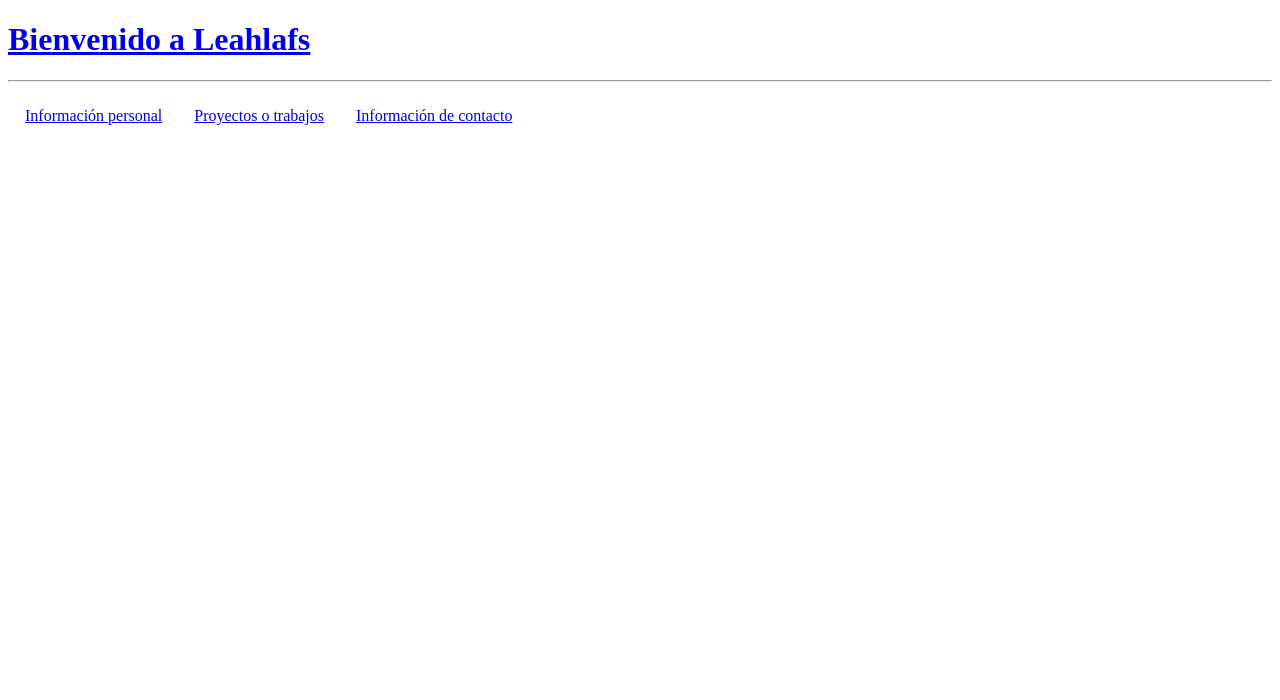
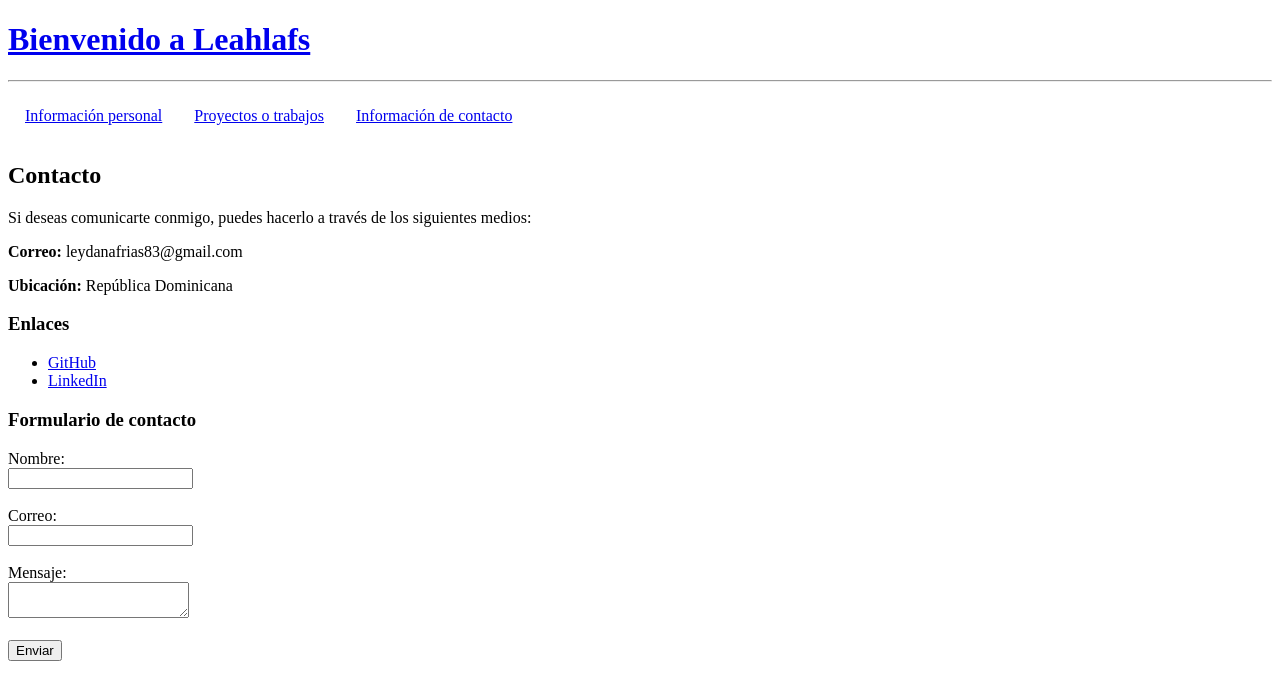
Before and after one commit to Leahlafs/sitio-web-b-sico-4314, a plain HTML site: page contactos.html in a window 1280 px wide. Drawn offline with Linux system fonts and the light colour scheme.

Commit message:
contactos

```diff
--- a/contactos.html
+++ b/contactos.html
@@ -14,6 +14,33 @@
         <td><a href="portafolios.html">Proyectos o trabajos</a></td>
         <td><a href="contactos.html">Información de contacto</a></td>
     </tr>
+     </table>
+    <h2>Contacto</h2>
+<p>Si deseas comunicarte conmigo, puedes hacerlo a través de los siguientes medios:</p>
+
+<p><strong>Correo:</strong> leydanafrias83@gmail.com</p>
+<p><strong>Ubicación:</strong> República Dominicana</p>
+
+<h3>Enlaces</h3>
+<ul>
+  <li><a href="https://github.com/Leahlafs">GitHub</a></li>
+  <li><a href="https://www.linkedin.com/in/leydi-ana-frias-sabino-12933339a/">LinkedIn</a></li>
+</ul>
+
+<h3>Formulario de contacto</h3>
+<form>
+  <label>Nombre:</label><br>
+  <input type="text"><br><br>
+
+  <label>Correo:</label><br>
+  <input type="email"><br><br>
+
+  <label>Mensaje:</label><br>
+  <textarea></textarea><br><br>
+
+  <button>Enviar</button>
+</form>
+
 
 
 </body>
```
